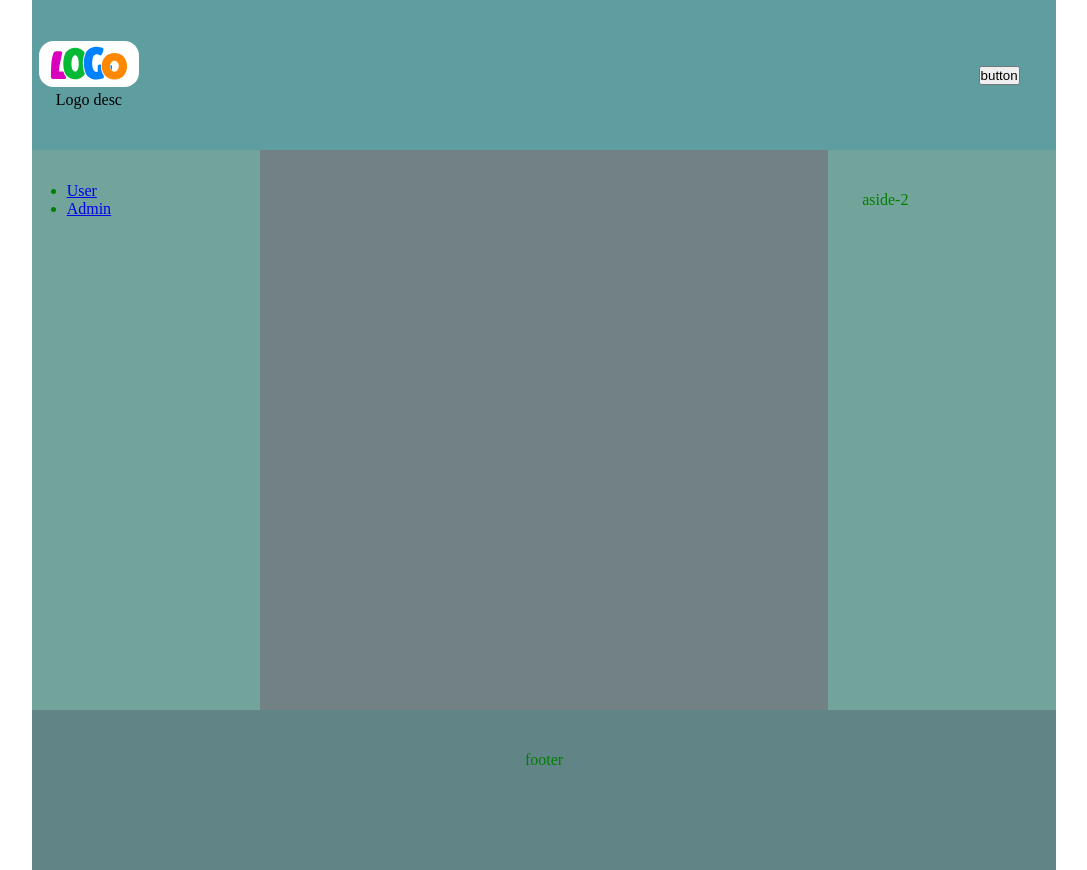
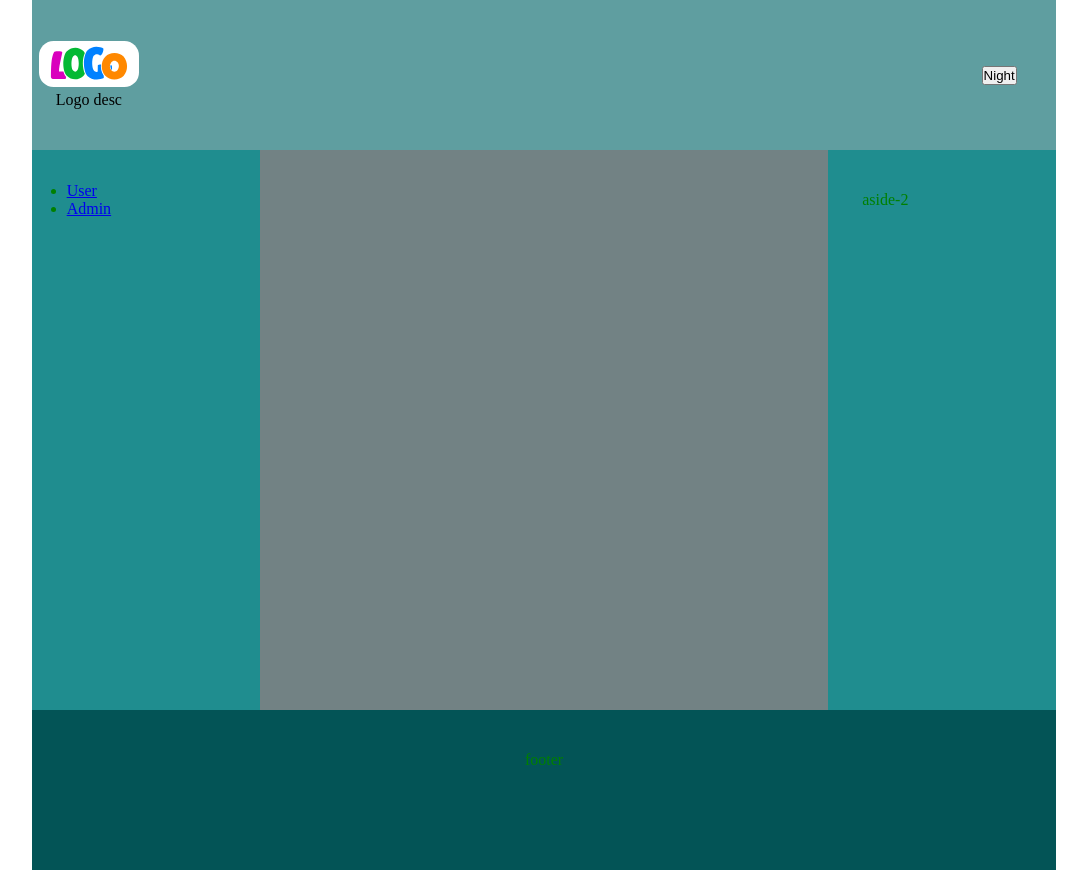
Before and after one commit to gitgregor/CatWitchChart, a React (Create React App) app: page / in a window 1280 px wide. Shown: the whole page, without its empty margins (96-1183 px from the left). Built offline with nearby package versions, Linux system fonts and the light colour scheme.

Commit message:
grid and  dark mode finished

```diff
--- a/src/App.js
+++ b/src/App.js
@@ -21,13 +21,15 @@ function App() {
     <>
       <ThemeStyle >
 
+        <GlobalStyle globDarkModeColor={globDarkModeColor} changeColorToggler={changeColorToggler} />
+
         {/* <GridTest /> */}
         {/* <GridTest1 /> */}
         {/* <GridTest2 /> */}
-        <GridTest3 />
 
-        {/* <GlobalStyle globDarkModeColor={globDarkModeColor} changeColorToggler={changeColorToggler} />
+        <GridTest3 globDarkModeColor={globDarkModeColor} changeColorToggler={changeColorToggler} DarkModeClickHandler={DarkModeClickHandler} />
 
+        {/*
         <HomePage globDarkModeColor={globDarkModeColor} changeColorToggler={changeColorToggler} DarkModeClickHandler={DarkModeClickHandler} /> */}
 
       </ThemeStyle>
--- a/src/STYLES/GlobalStyles/globalStyle.js
+++ b/src/STYLES/GlobalStyles/globalStyle.js
@@ -27,9 +27,13 @@ body{
 
 .header{
     background-color: ${props => (props.changeColorToggler ? 'gray' : 'cadetblue')};
+    /* opacity: ${props => (props.changeColorToggler ? '0.4' : '1')}; */
+}
+
+/* .x{
+    background-color: ${props => (props.changeColorToggler ? 'gray' : 'cadetblue')};
     opacity: ${props => (props.changeColorToggler ? '0.4' : '1')};
-
-}
+} */
 
 .aside-1, .aside-2{
     /* background-color: ${props => (props.changeColorToggler ? '#141322' : 'green')} */
@@ -37,9 +41,13 @@ body{
     background-color: ${props => (props.changeColorToggler ? '#141322' : '#1f8d8f')}
 }
 
+.main{
+    background-color: ${props => (props.changeColorToggler ? "#222" : "rgb(114, 130, 132)")}
+}
+
 .footer{
     background-color: ${props => (props.changeColorToggler ? 'gray' : '#035456')};
-    opacity: ${props => (props.changeColorToggler ? '0.4' : '1')};
+    /* opacity: ${props => (props.changeColorToggler ? '0.4' : '1')}; */
 }
 
 `
--- a/src/TEST/GridTests/grid-test3.jsx
+++ b/src/TEST/GridTests/grid-test3.jsx
@@ -8,7 +8,7 @@ import Admin from '../../pages/AdminPage'
 import Logo from '../../Assets/Logo.svg'
 import '../../STYLES/Styles/scssStyles/grid-test3.scss'
 
-const GridTest = () => {
+const GridTest = ({ changeColorToggler, DarkModeClickHandler }) => {
     return (
         <div className="wrapper-main" >
             <div className="grid">
@@ -18,7 +18,11 @@ const GridTest = () => {
                         <p style={{ textAlign: "center" }}>Logo desc</p>
                     </div>
                     <div className="dm-button">
-                        <button>button</button>
+                        <button
+                            onClick={DarkModeClickHandler}
+                        >
+                            {changeColorToggler === false ? 'Night' : 'Day'}
+                        </button>
                     </div>
                 </div>
 
```
